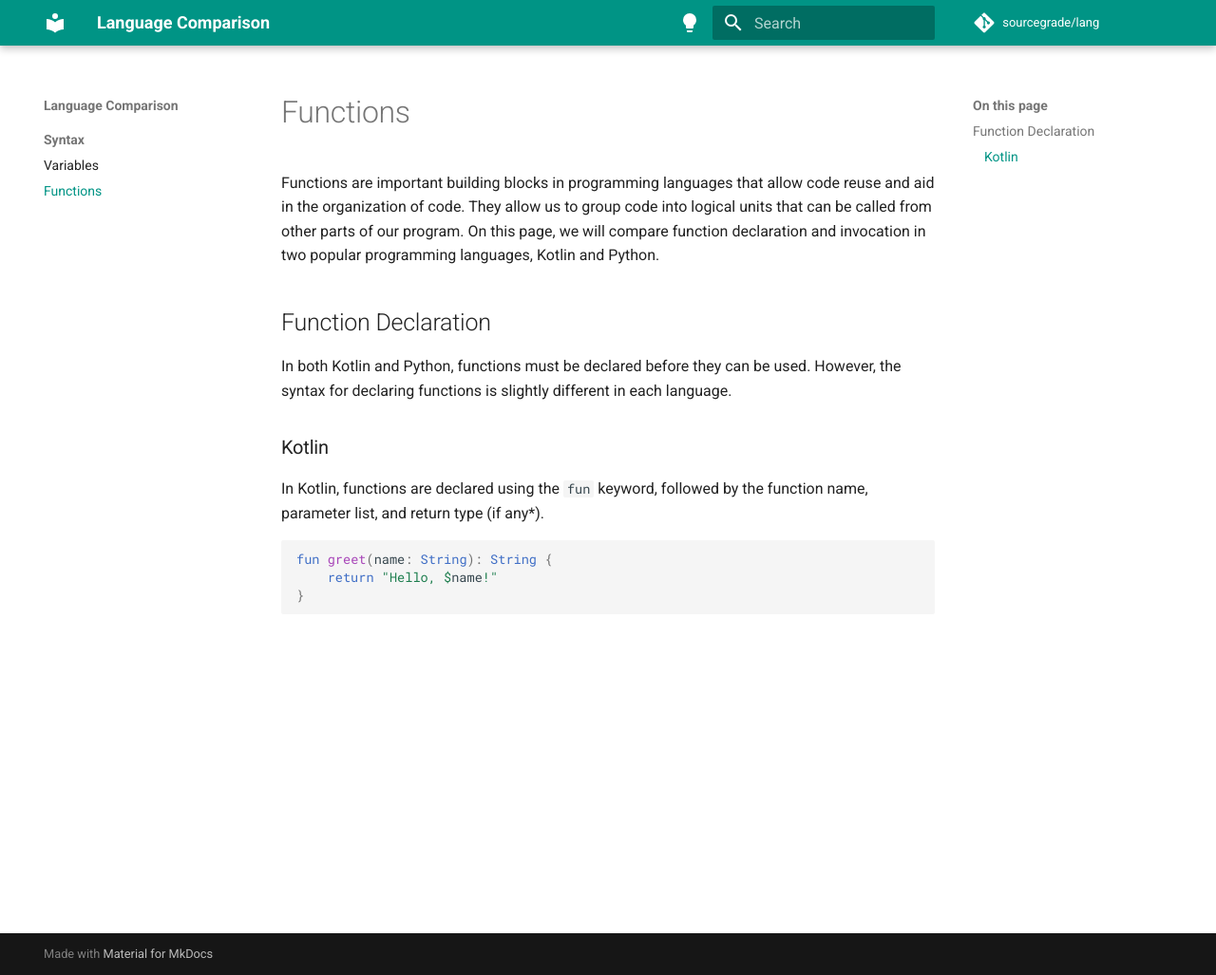
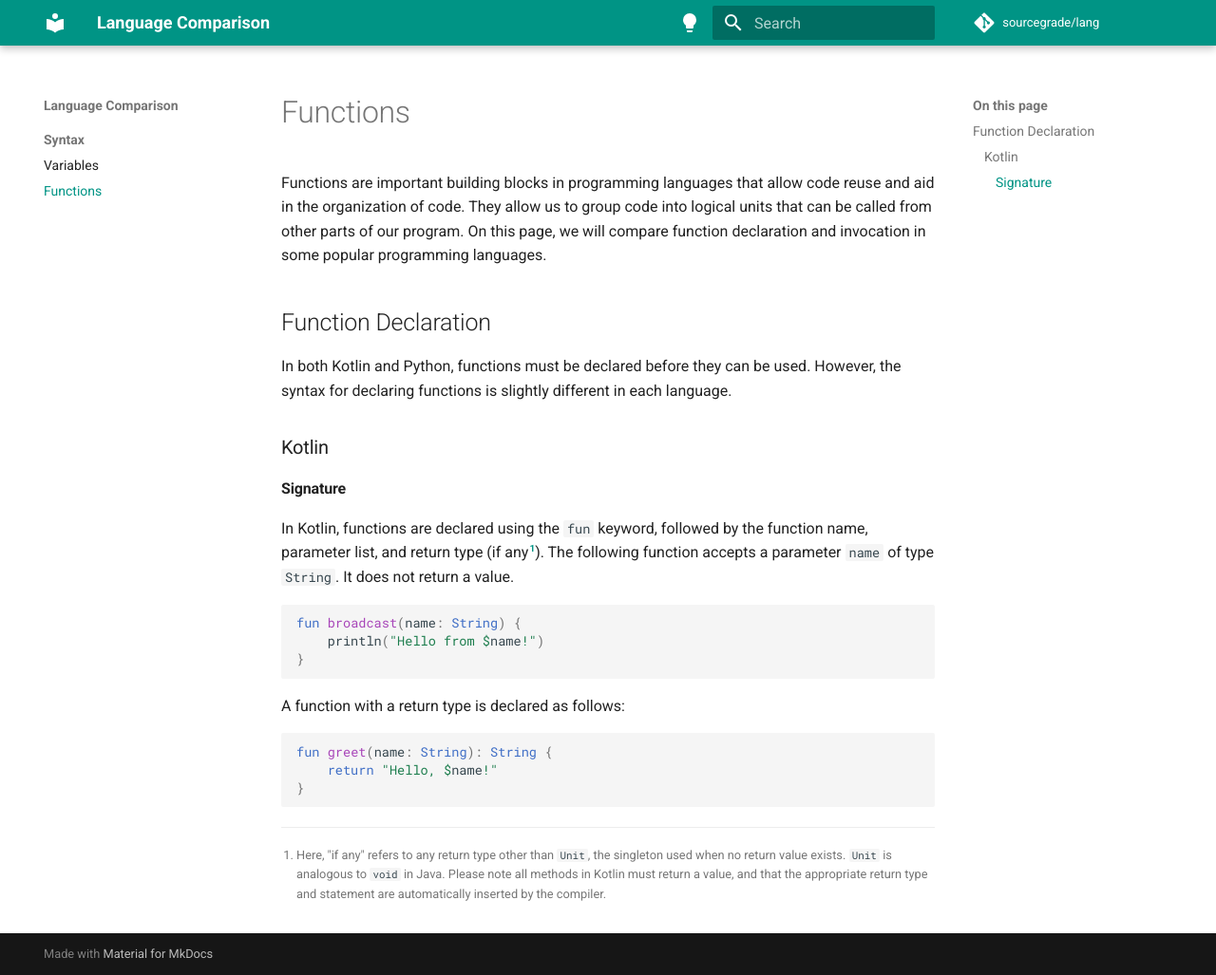
Before and after one commit to sourcegrade/lang, an MkDocs documentation site: the page built from docs/syntax/functions.md, in a window 1280 px wide and 1027 px high. Shown: the whole window at 95% size. Built offline with MkDocs 1.6.1 and Material for MkDocs 9.7.7, drawn with Linux system fonts in a browser that asks for light colours; comment, search, counter and statistics services are not loaded.

Commit message:
Update pages for multiple languages

````diff
--- a/docs/syntax/functions.md
+++ b/docs/syntax/functions.md
@@ -1,6 +1,6 @@
 Functions are important building blocks in programming languages that allow code reuse and aid in the organization of code.
 They allow us to group code into logical units that can be called from other parts of our program.
-On this page, we will compare function declaration and invocation in two popular programming languages, Kotlin and Python.
+On this page, we will compare function declaration and invocation in some popular programming languages.
 
 ## Function Declaration
 
@@ -9,7 +9,22 @@ However, the syntax for declaring functions is slightly different in each langua
 
 ### Kotlin
 
-In Kotlin, functions are declared using the `fun` keyword, followed by the function name, parameter list, and return type (if any*).
+#### Signature
+
+In Kotlin, functions are declared using the `fun` keyword, followed by the function name, parameter list, and return type (if any[^1]).
+The following function accepts a parameter `name` of type `String`. It does not return a value.
+
+[^1]: Here, "if any" refers to any return type other than `Unit`, the singleton used when no return value exists.
+`Unit` is analogous to `void` in Java.
+Please note all methods in Kotlin must return a value, and that the appropriate return type and statement are automatically inserted by the compiler.
+
+```kotlin
+fun broadcast(name: String) {
+    println("Hello from $name!")
+}
+```
+
+A function with a return type is declared as follows:
 
 ```kotlin
 fun greet(name: String): String {
--- a/mkdocs.yml
+++ b/mkdocs.yml
@@ -45,6 +45,7 @@ markdown_extensions:
   - pymdownx.details
   - toc:
       title: On this page
+  - footnotes
 
 extra_css:
   - stylesheets/smooth-scroll.css
````
Also changed, not shown: docs/syntax/variables.md (+1 -1 lines).
